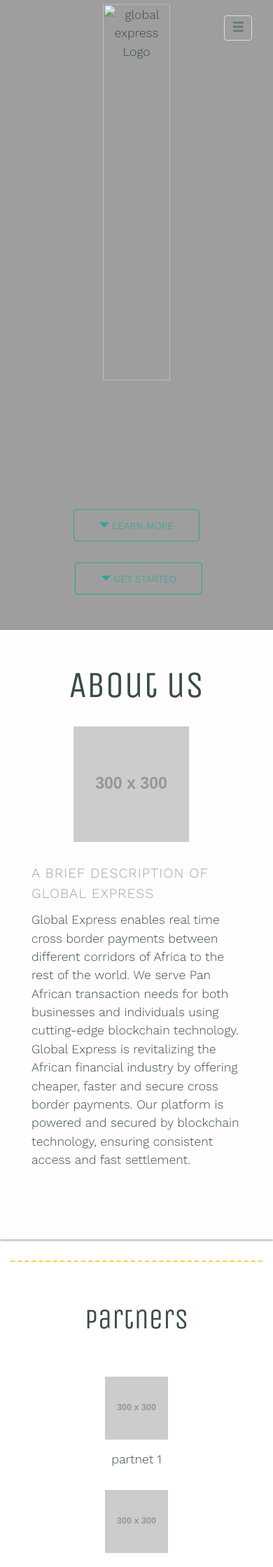
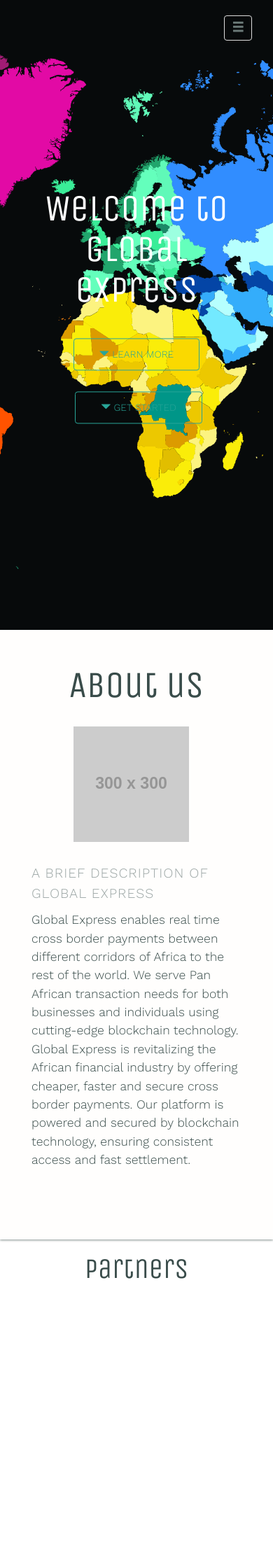
Before and after one commit to arcdesignstudio/globalxpress, a Jekyll site: the page built from index.html, in a window 390 px wide. Shown: the top 2239 px of the page at 70% size. Built offline with Jekyll 4.4.1, drawn with Linux system fonts in a browser that asks for light colours; nearby versions of some CDN libraries; some of the changed text lies outside the part shown.

Commit message:
cleaned up interface

```diff
--- a/_includes/footer.html
+++ b/_includes/footer.html
@@ -2,14 +2,14 @@
 
     <!-- social section -->
     <footer class="row text-left bg-honeycomb">
-      <div class="col-xs-12 col-sm-6">
+      <!-- <div class="col-xs-12 col-sm-6">
         <h3>twitter or facbook feeds</h3>
         <div class="card mb-30">
-          <a class="twitter-timeline"  href="https://twitter.com/dusign/" data-widget-id="329035628920573952" data-chrome="noheader nofooter noborders transparent" data-tweet-limit="1" data-width="100%">Tweets by @Global exress</a> <!--
+          <a class="twitter-timeline"  href="https://twitter.com/dusign/" data-widget-id="329035628920573952" data-chrome="noheader nofooter noborders transparent" data-tweet-limit="1" data-width="100%">Tweets by @Global exress</a> --> <!--
           <script>!function(d,s,id){var js,fjs=d.getElementsByTagName(s)[0],p=/^http:/.test(d.location)?'http':'https';if(!d.getElementById(id)){js=d.createElement(s);js.id=id;js.src=p+"://platform.twitter.com/widgets.js";fjs.parentNode.insertBefore(js,fjs);}}(document,"script","twitter-wjs");</script> -->
-        </div>
-      </div>
-      <div id="follow-me" class="col-xs-12 col-sm-5 col-sm-offset-1 mb-30">
+        <!-- </div>
+      </div> -->
+      <!-- div id="follow-me" class="col-xs-12 col-sm-5 col-sm-offset-1 mb-30">
         <h3>Follow us!</h3>
         <a class="social" href="https://www.linkedin.com/in/tiffanyadu/" target="_blank" title="LinkedIn">
           <img src="https://github.com/tiffanyadu/portfolio/blob/master/assets/icons/social/LinkedIn-black.png?raw=true" alt="LinkedIn Icon">
@@ -24,9 +24,9 @@
           <img src="https://github.com/tiffanyadu/portfolio/blob/master/assets/icons/social/Github-black.png?raw=true" alt="Github Icon">
         </a>
 
-      </div>
+      </div> -->
       <div class="col-xs-12 text-center">
-        <hr class="dashed">
+
         <h2>&ndash; Thanks for visiting! &ndash;</h2>
         <small class="gray">Copyright &copy; <script type="text/javascript">document.write(new Date().getFullYear());</script> Global Express &mdash;&mdash; Designed with <span class="glyphicon glyphicon-heart" aria-hidden="true"></span> by Bisoke studios</small>
       </div>
--- a/_includes/lg-feature.html
+++ b/_includes/lg-feature.html
@@ -4,11 +4,11 @@ _____________________________-->
  <header id="top" class="jumbotron">
     <div class="container text-center">
       <div class="row">
-        <div class="col-xs-6 col-xs-offset-3">
+        <!-- <div class="col-xs-6 col-xs-offset-3">
           <img class="img-responsive center-block logo" src="#" alt="global express Logo">
-        </div>
+        </div> -->
         <div class="col-xs-12">
-          <h1 class="title"></h1>
+          <h1 class="title">Welcome to global express</h1>
           <p></p>
           <p></p>
           <a class="btn td-btn outline green scroll mt-30" href="#content" title="Learn more about me!"><span class="glyphicon glyphicon-triangle-bottom"></span> Learn more</a>
--- a/_includes/partners.html
+++ b/_includes/partners.html
@@ -1,26 +1,28 @@
 <section>
+<h2 class="mb-60">Partners </h2>
+<marquee scrollamount="12">
 		<div class="row">
 		 <div class="col-sm-10 col-sm-offset-1">
-        <hr class="dashed">
 
-        <h2 class="mb-60">Partners </h2>
+
+
         </div>
         <div class="col-sm-3 col-lg-2 col-lg-offset-2">
           <img class="img-responsive center-block icon" src="https://placehold.it/300x300" alt="client logo">
-          <p>partnet 1</p>
+          <p class="text-center">partnet 1</p>
         </div>
         <div class="col-sm-3 col-lg-2">
           <img class="img-responsive center-block icon" src="https://placehold.it/300x300" alt="Partner logo">
-          <p>paerner2</p>
+          <p class="text-center">paerner2</p>
         </div>
         <div class="col-sm-3 col-lg-2">
           <img class="img-responsive center-block icon" src="https://placehold.it/300x300" alt="Partner logo">
-          <p>partner 3</p>
+          <p class="text-center">partner 3</p>
         </div>
         <div class="col-sm-3 col-lg-2 mb-30">
            <img class="img-responsive center-block icon" src="https://placehold.it/300x300" alt="Partner logo">
-          <p>Partner 4</p>
+          <p class="text-center">Partner 4</p>
         </div>
       </div>
-
+ </marquee>
     </section>
--- a/css/style.css
+++ b/css/style.css
@@ -145,7 +145,7 @@ hr {
   Jumbotron Styles
 ===================== */
 .jumbotron {
-  background: url("..//img/globalxpressheader.jpg") center bottom fixed;
+  background: url("..//img/globalxpress-header.png") center center fixed;
   background-size: cover;
   height: 100%;
   margin: 0;
@@ -169,7 +169,7 @@ hr {
   width: 80%;
 }
 .jumbotron .title {
-  color: #29a598;
+  color: #fff;
 }
 .jumbotron p {
   margin: 0;
--- a/index.html
+++ b/index.html
@@ -24,7 +24,7 @@ layout: default
       </section>
 
       {% include partners.html %}
-
+<!--
 
           <section id="portfolio" class="row bg-star-y">
       <div class="row">
@@ -35,8 +35,7 @@ layout: default
       <div class="row">
         <div id="projects" class="carousel slide col-xs-12" data-ride="carousel" data-interval="false">
           <div class="row">
-            <!-- Carousel Prev Button -->
-            <div class="col-xs-1">
+                       <div class="col-xs-1">
               <a class="left carousel-control" href="https://placehold.it/300x300projects" role="button" data-slide="prev">
                 <span class="glyphicon glyphicon-chevron-left" aria-hidden="true"></span>
                 <span class="sr-only">Previous</span>
@@ -55,7 +54,7 @@ layout: default
 
                     </div>
                   </div>
-                </div><!-- /.item -->
+                </div>
                 <div class="item">
                   <div class="col-sm-7">
                     <img class="img-responsive center-block mb-30" src="https://placehold.it/300x300" alt="Client supporting image">
@@ -79,18 +78,18 @@ layout: default
 
                     </div>
                   </div>
-                </div><!-- /.item -->
-              </div><!-- /.carousel-inner -->
+                </div>
+              </div>
             </div>
             <div class="col-xs-1">
-              <!-- Carousel Next Button -->
+
               <a class="right carousel-control" href="https://placehold.it/300x300projects" role="button" data-slide="next">
                 <span class="glyphicon glyphicon-chevron-right" aria-hidden="true"></span>
                 <span class="sr-only">Next</span>
               </a>
-            </div><!-- / Next Btn -->
+            </div>
             <div class="col-xs-12">
-              <!-- Indicators -->
+
               <ol class="carousel-indicators mt-30">
                 <li data-target="#projects" data-slide-to="0" class="active"></li>
                 <li data-target="#projects" data-slide-to="1"></li>
@@ -100,11 +99,11 @@ layout: default
           </div>
         </div>
       </div>
-    </section>
+    </section> -->
     <!-- Contact Me Section -->
-    <section class="row bg-pink bg-shadow">
+   <!--  <section class="row bg-pink bg-shadow">
       <div class="col-xs-12">
         <h1 class="mb-30">Like what we do</h1>
         <button class="btn btn-default td-btn outline white" data-toggle="modal" data-target="#contactModal">Send me a message!</button>
       </div>
-    </section>
+    </section> -->
```
Also changed, not shown: img/globalxpress-header.png.
